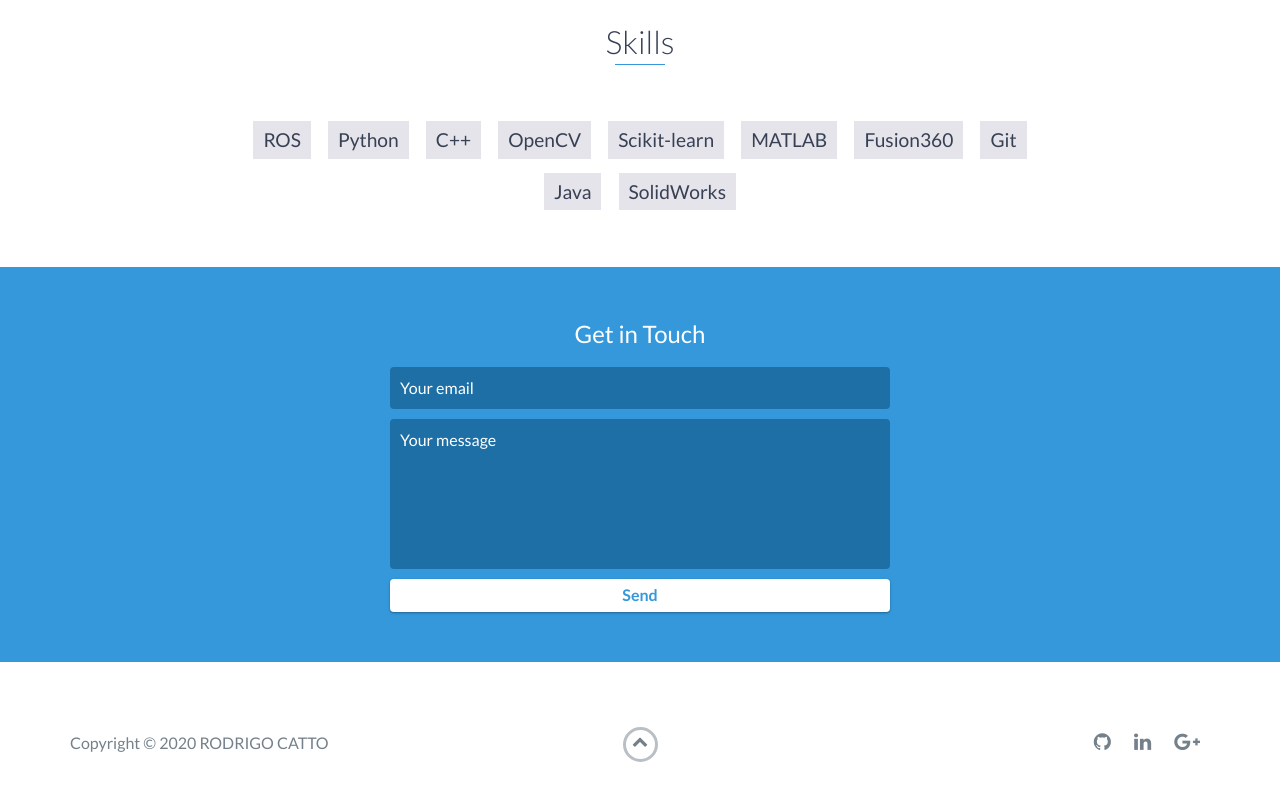
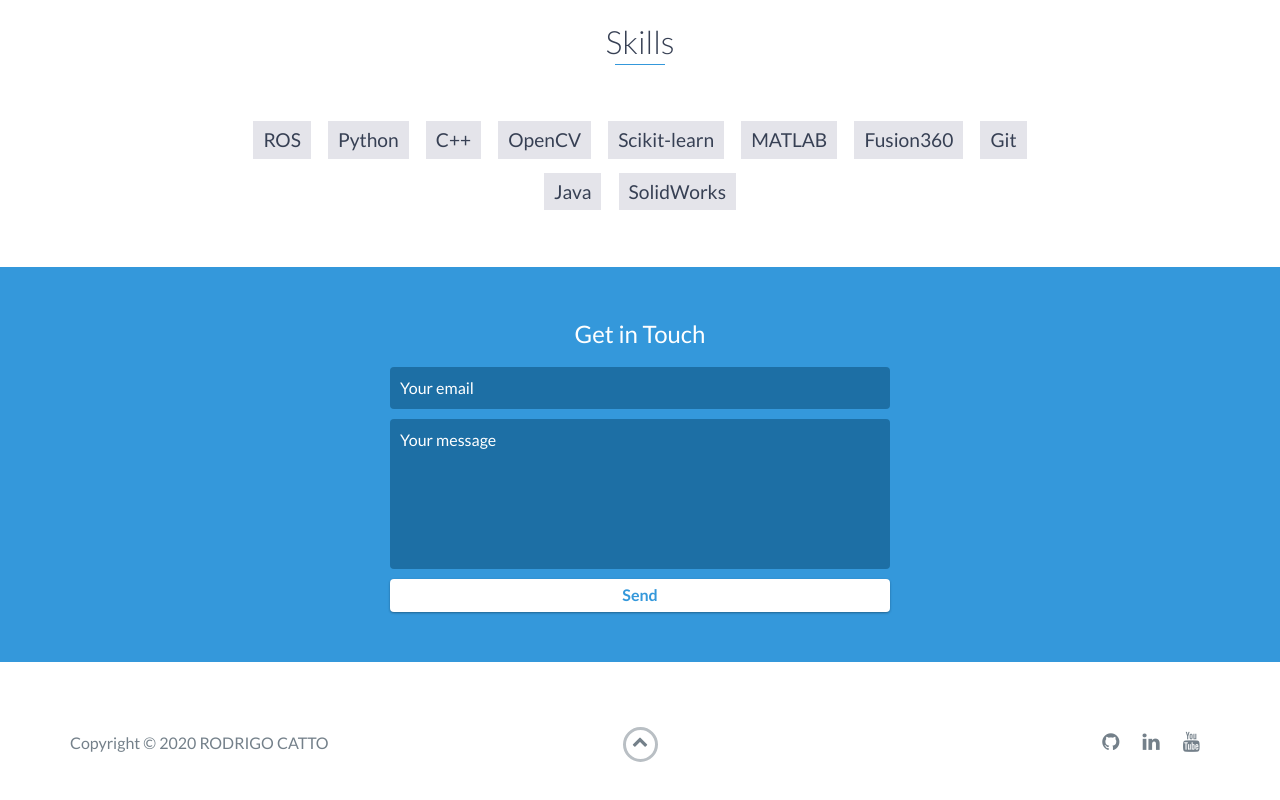
Before and after one commit to RodrigoCatto/RodrigoCatto.github.io, a website: page index.html in a window 1280 px wide. Shown: the part 3045-3845 px from the top of the page. Drawn offline with nearby package versions, Linux system fonts and the light colour scheme.

Commit message:
Youtube Link

```diff
--- a/index.html
+++ b/index.html
@@ -244,7 +244,7 @@
                                     <a href="https://www.linkedin.com/in/rodrigo-lopes-catto/" target="_blank"><i class="fa fa-linkedin" aria-hidden="true"></i></a>
                                 </li>
                                 <li>
-                                    <a href="https://www.youtube.com/channel/UCJXxabiK3j2SZip7zASt5PQ" target="_blank"><i class="fa fa-google-plus" aria-hidden="true"></i></a>
+                                    <a href="https://www.youtube.com/channel/UCJXxabiK3j2SZip7zASt5PQ" target="_blank"><i class="fa fa-youtube" aria-hidden="true"></i></a>
                                 </li>
                             </ul>
                         </div>
```
